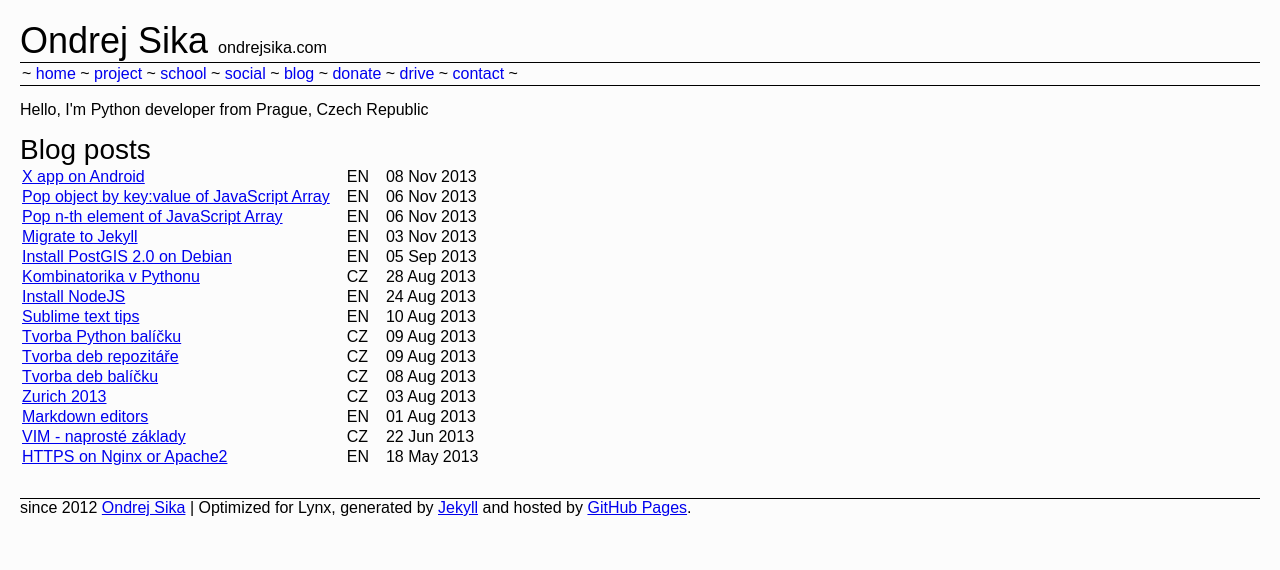
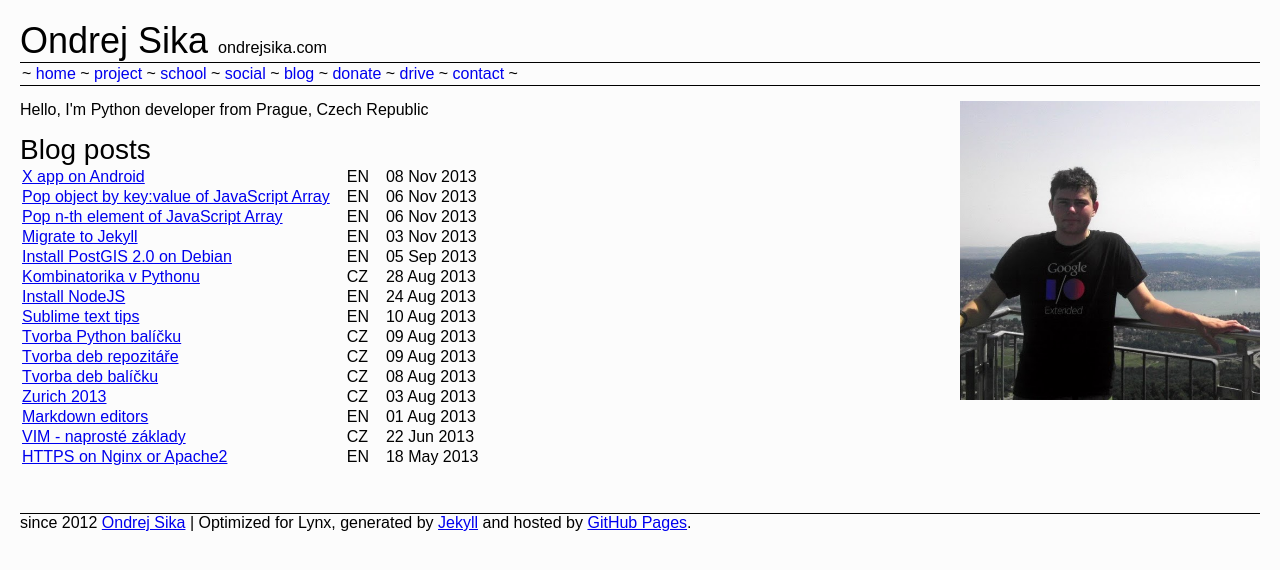
Before and after one commit to ondrejsika/ondrejsika.com, a Jekyll site: the page built from index.html, in a window 1280 px wide. Shown: the top 570 px of the page. Built offline with Jekyll 4.4.1, drawn with Linux system fonts in a browser that asks for light colours; Markdown is read by kramdown in place of the engine named in the settings.

Commit message:
add picture to home

```diff
--- a/index.html
+++ b/index.html
@@ -4,6 +4,8 @@ title: Home
 ---
 
 
+<div>
+    <div style="float:left;">
         <p>Hello, I'm Python developer from Prague, Czech Republic</p>
 
         <h3>Blog posts</h3>
@@ -16,3 +18,10 @@ title: Home
             </tr>
           {% endfor %}
         </table>
+    </div>
+
+    <div style="float:right;">
+        <img src="/static/content/profile-zurich.jpg" style="width:300px;">
+    </div>
+</div>
+<div style="clear:both;"></div>
```
Also changed, not shown: static/content/profile-zurich.jpg (added). Lines whose indentation alone changed are shown as unchanged.
